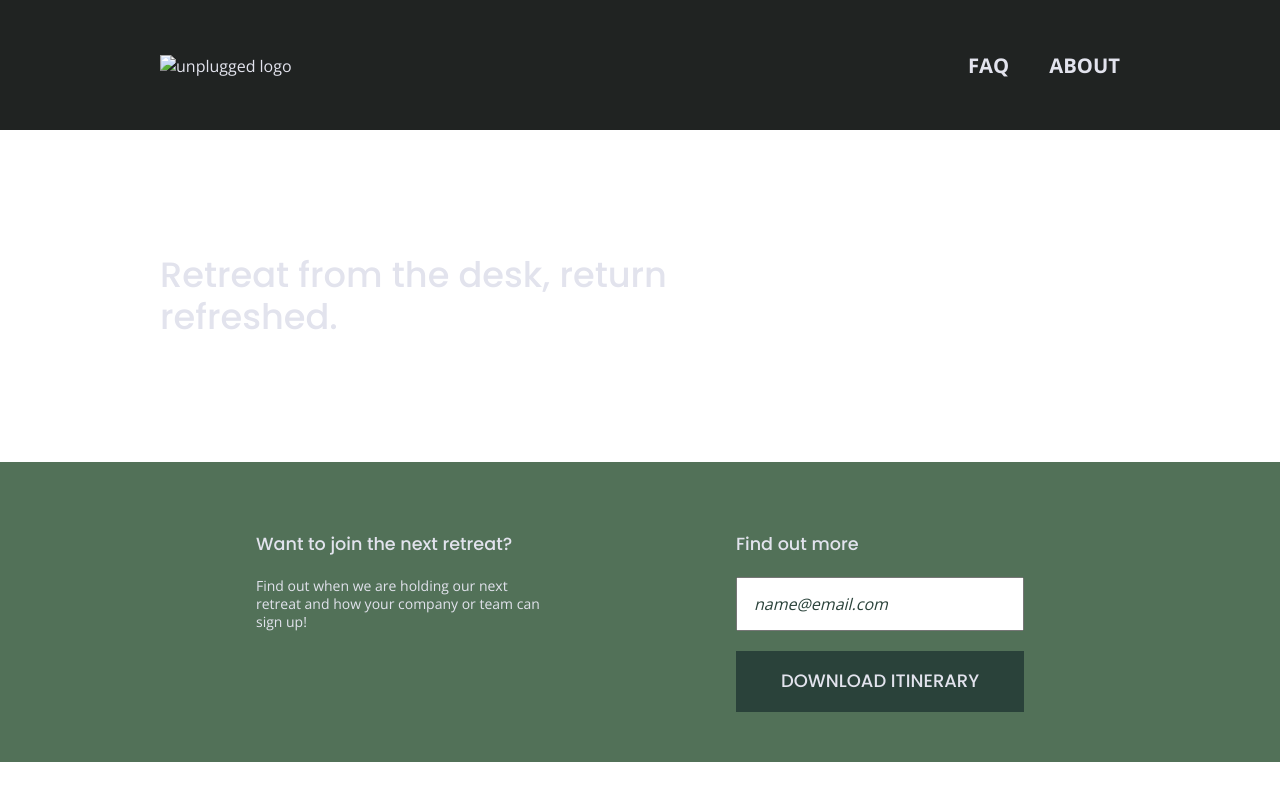
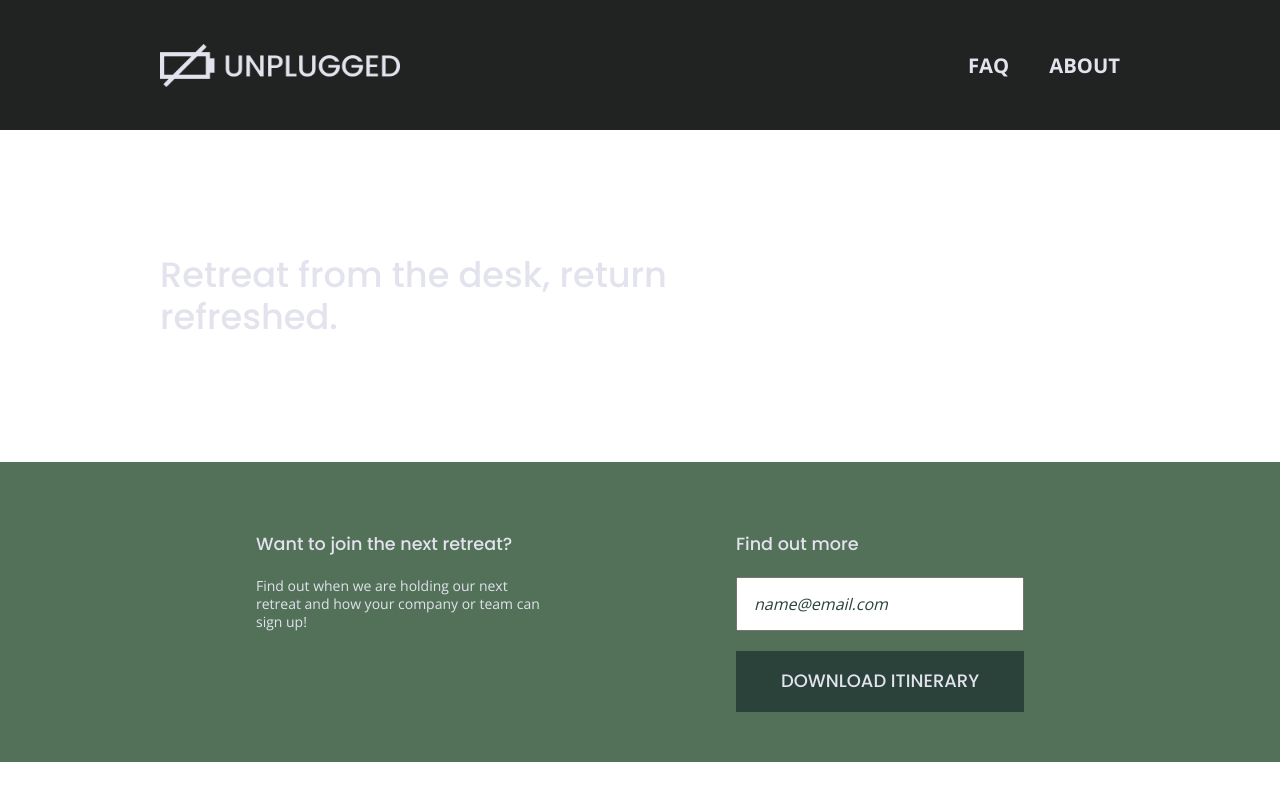
Before and after one commit to aurianat/unplugged-retreat, a website: page index.html in a window 1280 px wide. Shown: the top 800 px of the page. Drawn offline with nearby package versions, Linux system fonts and the light colour scheme.

Commit message:
changed img resolutions to 72 and exported them as .jpgs

```diff
--- a/css/main.css
+++ b/css/main.css
@@ -130,11 +130,11 @@ p {
 }
 
 img {
-
+	width: 100%;
 }
 
 figure {
-
+	margin: 0;
 }
 
 address {
@@ -177,6 +177,14 @@ header .header-divider {
 	height: 1px;
 	margin: 10px 0 20px 0;
 
+}
+
+header figure {
+	width: 60%;
+	display: flex;
+	justify-content: center;
+	align-items: center;
+	flex-flow: row wrap;
 }
 
 header nav {
@@ -243,6 +251,8 @@ footer .copyright {
 	display: flex;
 	justify-content: center;
 	flex-flow: row wrap;
+	background-image: url('img/hero/jpg') center no-repeat;
+	background-size: cover;
 }
 
 .hero-area h1 {
@@ -513,6 +523,10 @@ header .content-wrapper {
 
 }
 
+header figure {
+	width: 30%;
+}
+
 header nav {
 	width: 20%;
 }
@@ -663,7 +677,9 @@ the psd more than the solution code of 45....(?)*/
 	max-width: 960px;
 }
 
-
+header figure {
+	width: 25%;
+}
 
 /* Hero Area */
 
--- a/index.html
+++ b/index.html
@@ -31,8 +31,10 @@
   <!-- Add your site or application content here -->
 <header>
 	<div class="content-wrapper">
-		<a href="#">
-			<img src="" alt="unplugged logo"></a>
+		<figure>
+			<a href="#">
+				<img src="img/unpluggedlogo.png" alt="unplugged logo"></a>
+		</figure>
 		<div class="header-divider"></div>
 		<nav>
 			<ul>
```
Also changed, not shown: img/camping.jpg (added), img/reviews-img.jpg (added), 2 other files.
